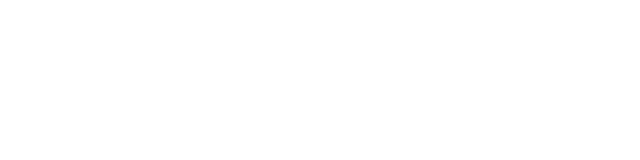
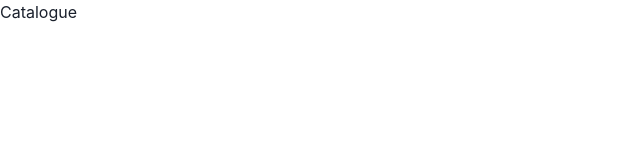
Before and after one commit to SatouKz/ecommerce-fares-G4-frontend, a React (Create React App) app: page /cat in a window 1280 px wide. Before the commit this address had no page. Shown: the top 160 px of the page, without its empty margins (0-640 px from the left). Built offline with nearby package versions, Linux system fonts and the light colour scheme; a web font is replaced by a local one.

Commit message:
chore: productCatalog

```diff
--- /dev/null
+++ b/src/components/ProductCatalog.js
@@ -0,0 +1,7 @@
+import React from "react";
+
+const ProductCatalog = () => {
+  return <div>Catalogue</div>;
+};
+
+export default ProductCatalog;
--- a/src/routes/appRouter.js
+++ b/src/routes/appRouter.js
@@ -9,7 +9,7 @@
 import NewCategory from "../components/FormCategory";
 import ProductDetails from "../components/ProductDetails";
 import FormProducts from "../components/FormProducts";
-import ContentProduct from "../components/ContentProduct";
+import ProductCatalog from "../components/ProductCatalog";
 const appRouter = () => {
   return (
     <>
@@ -24,7 +24,7 @@
           <Route path="/products/hola" element={<ProductDetails />} />
           <Route path="/form/" element={<NewCategory />} />
           <Route path="/wasd" element={<FormProducts />} />
-          <Route path="/sas" element={<ContentProduct />} />
+          <Route path="/cat" element={<ProductCatalog />} />
         </Routes>
       </Router>
     </>
```
